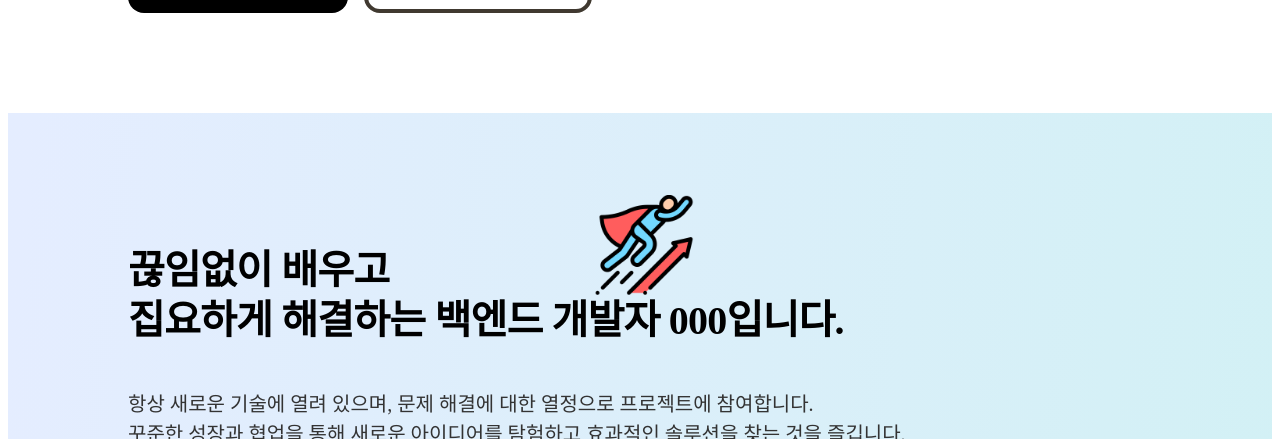
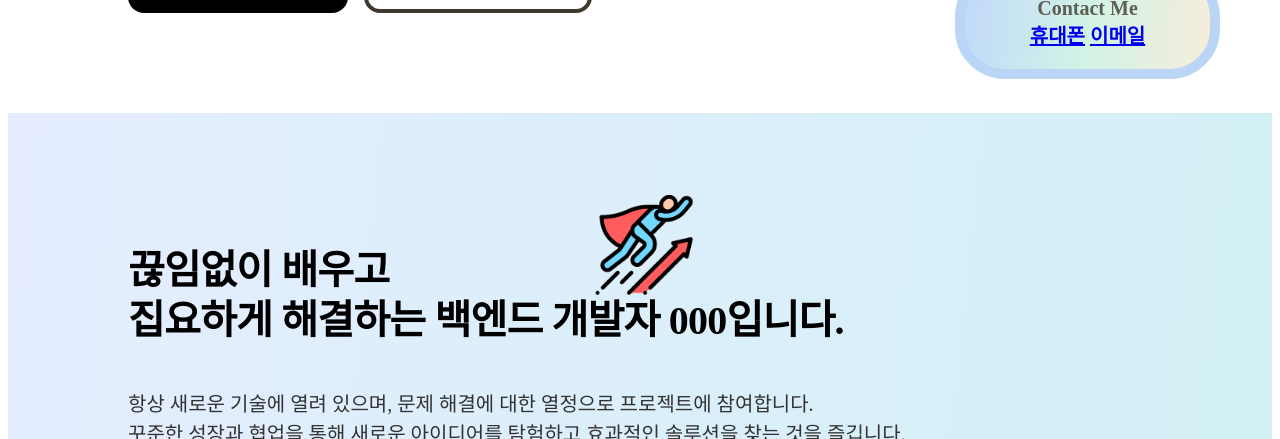
Before and after one commit to kkh0331/MyProfile, a plain HTML site: page index.html in a window 1280 px wide. Shown: the part 661-1100 px from the top of the page. Drawn offline with Linux system fonts and the light colour scheme.

Commit message:
feat: 프로필 페이지 고정된 contact me 버튼 추가
position: fixed 실습

```diff
--- a/index.html
+++ b/index.html
@@ -46,5 +46,11 @@
         </div>
     </div>
 
+    <div class="fixedContactButton">
+        <div>Contact Me</div>
+        <a href="tel:010-1234-5678">휴대폰</a>
+        <a href="mailto:abcd1234@gmail.com">이메일</a>
+    </div>
+
 </body>
 </html>
--- a/styles.css
+++ b/styles.css
@@ -138,3 +138,24 @@ header div h1 span{
     font-weight: 500;
     line-height: 150%;
 }
+
+.fixedContactButton{
+    width: 165px;
+    flex-shrink: 0;
+    border-radius: 50px;
+    border: 10px solid #BBD5F7;
+    background: linear-gradient(98deg, #BED3FF -10.83%, #D2F3E5 51.79%, #FFEBD9 110.76%);
+    padding: 20px 40px ;
+
+    color: rgba(64, 57, 48, 0.80);
+    text-align: center;
+    font-size: 20px;
+    font-style: normal;
+    font-weight: 700;
+    line-height: normal;
+
+    position: fixed;
+    bottom: 60px;
+    right: 60px;
+
+}
```
